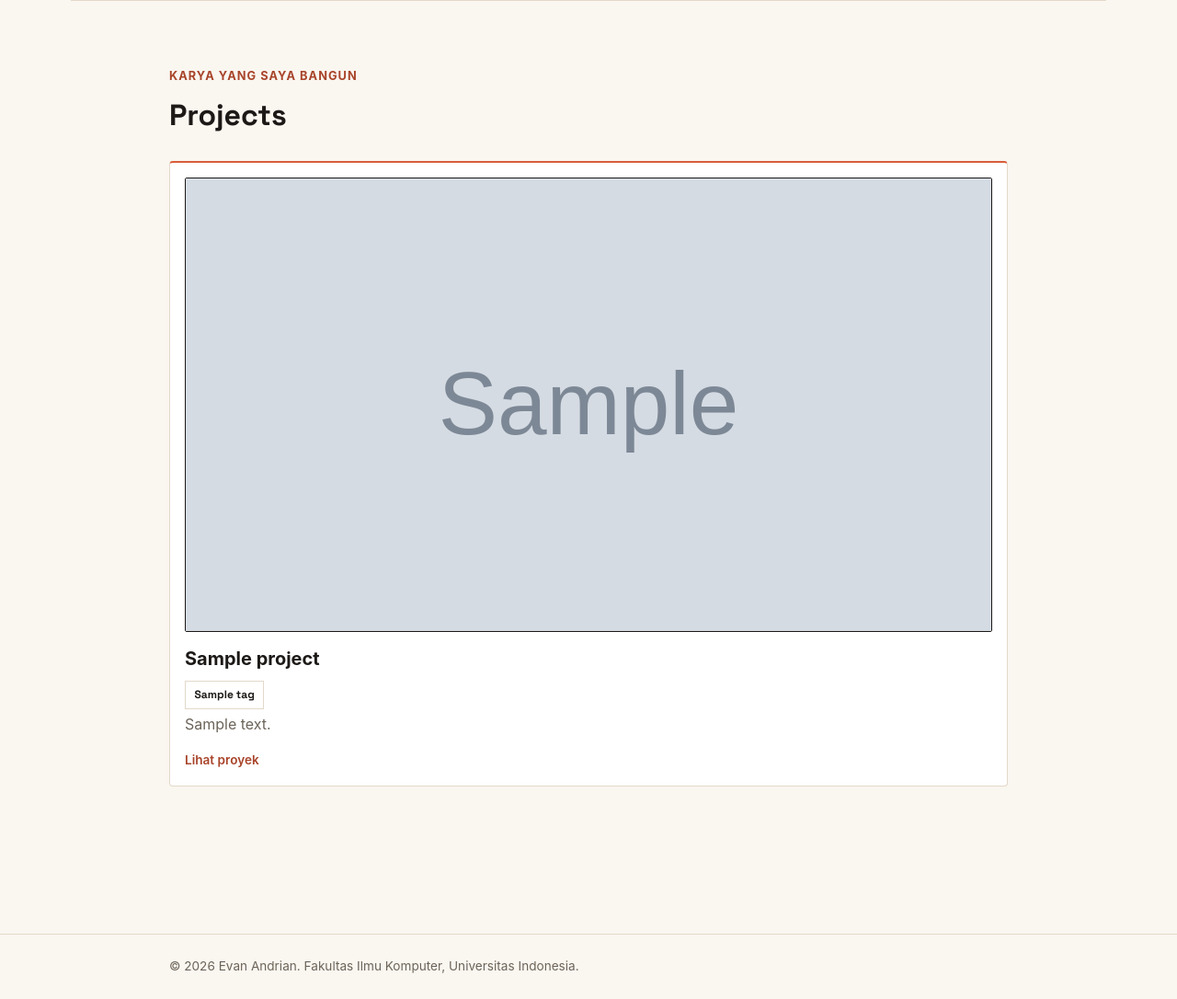
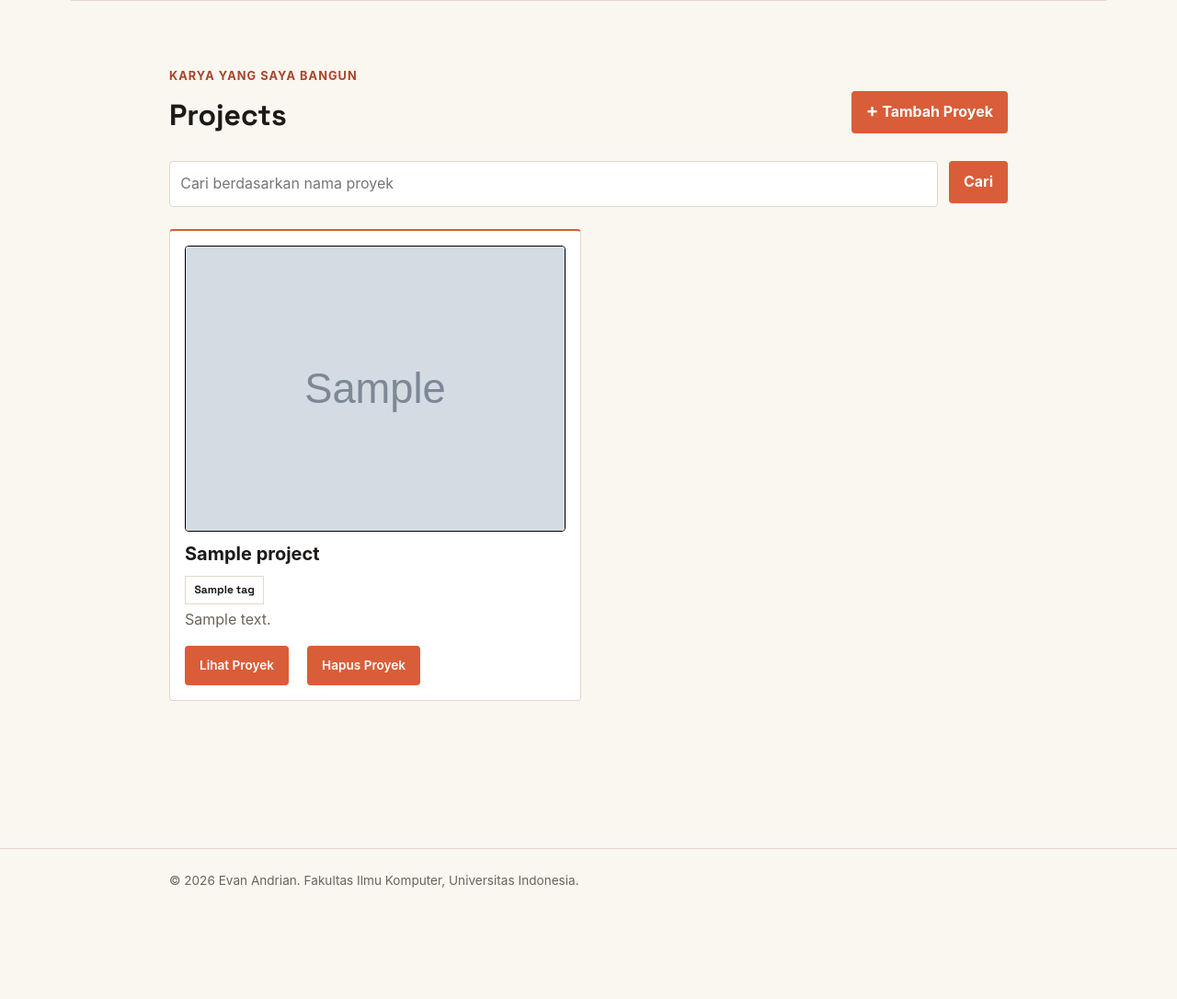
Before and after one commit to TramplingArgumentt/myportofolio, a Django app: page /projects/ in a window 1280 px wide. Shown: the part 72-1158 px from the top of the page at 92% size. After the commit the page ends 1037 px from the top, so only its background shows below. Run offline with Django 5.2, Linux system fonts and the light colour scheme; tables that the repository leaves empty hold one stand-in row (values such as "Sample post"); grey boxes marked "Sample" are stand-in pictures.

Commit message:
feat: Hapus dan cari proyek. Data Delivery dengan JSON

```diff
--- a/main/models.py
+++ b/main/models.py
@@ -32,10 +32,14 @@ class Experience(models.Model):
         return self.ended_at is None
 
 class Tag(models.Model):
+    id = models.UUIDField(primary_key=True, default=uuid.uuid4, editable=False)
     name = models.CharField(max_length=50, unique=True)
 
     def __str__(self):
         return self.name
+
+    def natural_key(self):
+        return (self.name,)
 
 class Project(models.Model):
     id = models.UUIDField(primary_key=True, default=uuid.uuid4, editable=False)
--- a/main/urls.py
+++ b/main/urls.py
@@ -1,6 +1,6 @@
 from django.urls import path
 
-from main.views import show_main, show_experience, show_projects, show_education, show_skill, create_project, get_projects_json
+from main.views import show_main, show_experience, show_projects, show_education, show_skill, create_project, get_projects_json, delete_project
 
 app_name = "main"
 
@@ -11,5 +11,6 @@ urlpatterns = [
     path("education/", show_education, name="show_education"),
     path("skill/", show_skill, name="show_skill"),
     path("projects/add/", create_project, name="create_project"),
-    path("api/projects/", get_projects_json, name="get_projects_json")
+    path("api/projects/", get_projects_json, name="get_projects_json"),
+    path("projects/<uuid:project_id>/delete/", delete_project, name="delete_project"),
 ]
--- a/main/views.py
+++ b/main/views.py
@@ -24,10 +24,16 @@ def show_experience(request):
     return render(request, "experience.html", context)
 
 def show_projects(request):
+    title_query = request.GET.get("title", "").strip()
+    projects = Project.objects.prefetch_related("tags").all()
+
+    if title_query:
+        projects = projects.filter(name__icontains=title_query)
+
     context = {
         "name": "Evan Andrian",
-        "project_list": Project.objects.all(),
-        "tag_list": Tag.objects.all(),
+        "project_list": projects,
+        "title_query": title_query,
     }
     return render(request, "project.html", context)
 
@@ -62,10 +68,25 @@ def create_project(request):
 
 def get_projects_json(request):
     title_query = request.GET.get("title", "").strip()
-    projects = Project.objects.all()
+    projects = Project.objects.prefetch_related("tags").all()
 
     if title_query:
-        projects = projects.filter(title__icontains=title_query)
+        projects = projects.filter(name__icontains=title_query)
 
-    projects_json = serializers.serialize("json", projects)
+    projects_json = serializers.serialize(
+        "json",
+        projects,
+        use_natural_foreign_keys=True,
+    )
+
     return HttpResponse(projects_json, content_type="application/json")
+
+def delete_project(request, project_id):
+    project = get_object_or_404(Project, pk=project_id)
+
+    if request.method == "POST":
+        project.delete()
+        messages.success(request, "Project berhasil dihapus!")
+        return redirect("main:show_projects")
+
+    return redirect("main:show_projects")
--- a/static/css/style.css
+++ b/static/css/style.css
@@ -212,10 +212,60 @@ h1, .brand {
     font-size: 2rem;
 }
 
+.project-header {
+    width: 100%;
+    display: flex;
+    justify-content: space-between;
+    align-items: center;
+    gap: 1rem;
+    margin-bottom: 1.5rem;
+}
+
+.project-header h1 {
+    margin-bottom: 0;
+}
+
+.project-add-button {
+    display: inline-flex;
+    align-items: center;
+    gap: 0.45rem;
+}
+
+.project-add-button span {
+    font-size: 1.25rem;
+    line-height: 1;
+}
+
+.project-search {
+    display: flex;
+    gap: 0.75rem;
+    margin-bottom: 1.5rem;
+}
+
+.project-search__input {
+    width: 100%;
+    min-width: 0;
+    padding: 0.7rem;
+    border: 1px solid var(--line);
+    border-radius: var(--radius);
+    background: #fff;
+    color: var(--ink);
+    font: inherit;
+}
+
+.project-search__input:focus {
+    outline: 2px solid var(--accent);
+    border-color: var(--accent);
+}
+
 .experience-grid {
     display: grid;
     grid-template-columns: repeat(auto-fit, minmax(240px, 1fr));
     gap: 1rem;
+}
+
+.project-grid {
+    grid-template-columns: repeat(2, minmax(0, 1fr));
 }
 
 .experience-card {
@@ -230,6 +280,11 @@ h1, .brand {
         transform 0.2s ease;
 }
 
+.project-grid .experience-card {
+    display: flex;
+    flex-direction: column;
+}
+
 .experience-card:hover {
     background-color: var(--accent-light);
     border-color: var(--accent);
@@ -240,11 +295,8 @@ h1, .brand {
     display: block;
     width: 100%;
     height: auto;
-    aspect-ratio: 16 / 9;
-    object-fit: cover;
-    border: 1px solid var(--ink);
-    border-radius: 2px;
-    margin-bottom: 0.8rem;
+    border: 1px solid black;
+    border-radius: var(--radius);
 }
 
 .experience-category {
@@ -353,14 +367,117 @@ h1, .brand {
     border-color: var(--accent-dark);
 }
 
-.project-link {
-    color: var(--accent-dark);
-    text-decoration: none;
+.project-actions {
+    display: flex;
+    align-items: center;
+    flex-wrap: wrap;
+    gap: 1.25rem;
+    margin-top: 1rem;
+}
+
+.project-actions .button {
+    font-size: 0.85rem;
     font-weight: 600;
 }
 
-.project-link:hover {
-    color: var(--accent);
+.project-actions .button:not(.button-danger):hover {
+    background-color: var(--accent-dark);
+}
+
+.project-delete-trigger {
+    display: flex;
+    align-items: center;
+    margin: 0;
+}
+
+.project-card-actions {
+    display: flex;
+    flex-direction: column;
+    margin-top: auto;
+}
+
+.hide {
+    display: none !important;
+}
+
+.button-danger {
+    background: #b42318;
+}
+
+.button-danger:hover {
+    background: #8f1d14;
+}
+
+.project-delete-modal {
+    display: none;
+    position: fixed;
+    inset: 0;
+    width: 100%;
+    height: 100%;
+    max-width: none;
+    max-height: none;
+    margin: 0;
+    padding: 1rem;
+    border: 0;
+    background: transparent;
+    z-index: 10;
+    align-items: center;
+    justify-content: center;
+}
+
+.project-delete-modal:popover-open {
+    display: flex;
+}
+
+.project-delete-modal__backdrop {
+    position: absolute;
+    inset: 0;
+    width: 100%;
+    height: 100%;
+    border: 0;
+    padding: 0;
+    background: rgba(28, 25, 23, 0.58);
+    cursor: default;
+}
+
+.project-delete-modal__content {
+    position: relative;
+    z-index: 1;
+    width: min(100%, 30rem);
+    padding: 1.5rem;
+    border: 1px solid var(--line);
+    border-radius: var(--radius);
+    background: var(--paper);
+    box-shadow: 0 1rem 3rem rgba(28, 25, 23, 0.2);
+}
+
+.project-delete-modal__content h2 {
+    margin: 0 0 0.75rem;
+    font-family: "Space Grotesk", -apple-system, sans-serif;
+    font-size: 1.5rem;
+}
+
+.project-delete-modal__content p {
+    color: var(--text-muted);
+}
+
+.project-delete-modal__close {
+    position: absolute;
+    top: 0.75rem;
+    right: 0.75rem;
+    border: 0;
+    background: transparent;
+    color: var(--ink);
+    cursor: pointer;
+    font-size: 1.5rem;
+    line-height: 1;
+}
+
+.project-delete-modal__actions {
+    display: flex;
+    justify-content: flex-end;
+    gap: 0.5rem;
+    margin-top: 1.25rem;
 }
 
 .education-list {
--- /dev/null
+++ b/templates/components/project_delete_modal.html
@@ -0,0 +1,43 @@
+<div class="project-delete-trigger">
+    <button type="button"
+            class="button button-danger"
+            popovertarget="delete-project-{{ project.id }}"
+            aria-label="Hapus {{ project.name }}"
+            title="Hapus proyek">
+        Hapus Proyek
+    </button>
+</div>
+<div id="delete-project-{{ project.id }}"
+     class="project-delete-modal"
+     popover="auto"
+     role="dialog"
+     aria-modal="true"
+     aria-labelledby="delete-project-title-{{ project.id }}">
+    <button type="button"
+            class="project-delete-modal__backdrop"
+            popovertarget="delete-project-{{ project.id }}"
+            popovertargetaction="hide"
+            aria-label="Tutup konfirmasi hapus"></button>
+    <div class="project-delete-modal__content">
+        <button type="button"
+                class="project-delete-modal__close"
+                popovertarget="delete-project-{{ project.id }}"
+                popovertargetaction="hide"
+                aria-label="Tutup konfirmasi hapus">×</button>
+        <h2 id="delete-project-title-{{ project.id }}">Hapus Projek?</h2>
+        <p>
+            Apakah Anda yakin ingin menghapus
+            <strong>{{ project.name }}</strong>?
+        </p>
+        <div class="project-delete-modal__actions">
+            <button type="button"
+                    class="button button-secondary"
+                    popovertarget="delete-project-{{ project.id }}"
+                    popovertargetaction="hide">Batal</button>
+            <form method="post" action="{% url 'main:delete_project' project.id %}">
+                {% csrf_token %}
+                <button type="submit" class="button button-danger">Ya, Hapus</button>
+            </form>
+        </div>
+    </div>
+</div>
--- a/templates/project.html
+++ b/templates/project.html
@@ -8,22 +8,41 @@
         <section class="experience-section" id="projects">
             <div class="container">
                 <p class="section-kicker">Karya yang saya bangun</p>
-                <h1>Projects</h1>
+                <div class="project-header">
+                    <h1>Projects</h1>
+                    <a href="{% url 'main:create_project' %}"
+                       class="button project-add-button">
+                        <span aria-hidden="true">+</span>
+                        Tambah Proyek
+                    </a>
+                </div>
 
-                <div class="experience-grid">
+                <form method="get"
+                      action="{% url 'main:show_projects' %}"
+                      class="project-search">
+                    <input type="search"
+                           name="title"
+                           value="{{ title_query }}"
+                           placeholder="Cari berdasarkan nama proyek"
+                           class="project-search__input"
+                           aria-label="Cari berdasarkan nama proyek">
+                    <button type="submit" class="button">Cari</button>
+                </form>
+
+                <div class="experience-grid project-grid">
                     {% for project in project_list %}
                         <article class="experience-card">
                             {% if project.project_image_url %}
                                 <img
                                     class="project-image"
                                     src="{{ project.project_image_url }}"
-                                    alt="{{ project.name }}"
+                                    alt="Gambar {{ project.name }}"
                                 >
                             {% endif %}
 
                             <h2>{{ project.name }}</h2>
 
-                            {% if project.tags.exists %}
+                            {% if project.tags.all %}
                                 <div class="project-tags">
                                     {% for tag in project.tags.all %}
                                         <span>{{ tag.name }}</span>
@@ -33,16 +52,26 @@
 
                             <p class="experience-description">{{ project.description }}</p>
 
-                            {% if project.project_url %}
-                                <p class="experience-status">
-                                    <a href="{{ project.project_url }}" target="_blank" rel="noopener noreferrer">
-                                        Lihat proyek
-                                    </a>
-                                </p>
-                            {% endif %}
+                            <div class="project-card-actions">
+                                <div class="project-actions">
+                                    {% if project.project_url %}
+                                        <a href="{{ project.project_url }}"
+                                           class="button"
+                                           target="_blank"
+                                           rel="noopener noreferrer">
+                                            Lihat Proyek
+                                        </a>
+                                    {% endif %}
+                                    {% include "components/project_delete_modal.html" with project=project %}
+                                </div>
+                            </div>
                         </article>
                     {% empty %}
-                        <p class="empty-state">Belum ada proyek yang ditambahkan.</p>
+                        {% if title_query %}
+                            <p class="empty-state">Tidak ada proyek dengan nama tersebut.</p>
+                        {% else %}
+                            <p class="empty-state">Belum ada proyek yang ditambahkan.</p>
+                        {% endif %}
                     {% endfor %}
                 </div>
             </div>
```
Also changed, not shown: other parts of static/css/style.css (+43 -39 lines), main/tests.py (+33 -0 lines), main/migrations/0005_alter_tag_id.py (added), main/migrations/0006_convert_existing_tag_ids_to_uuid.py (added).
